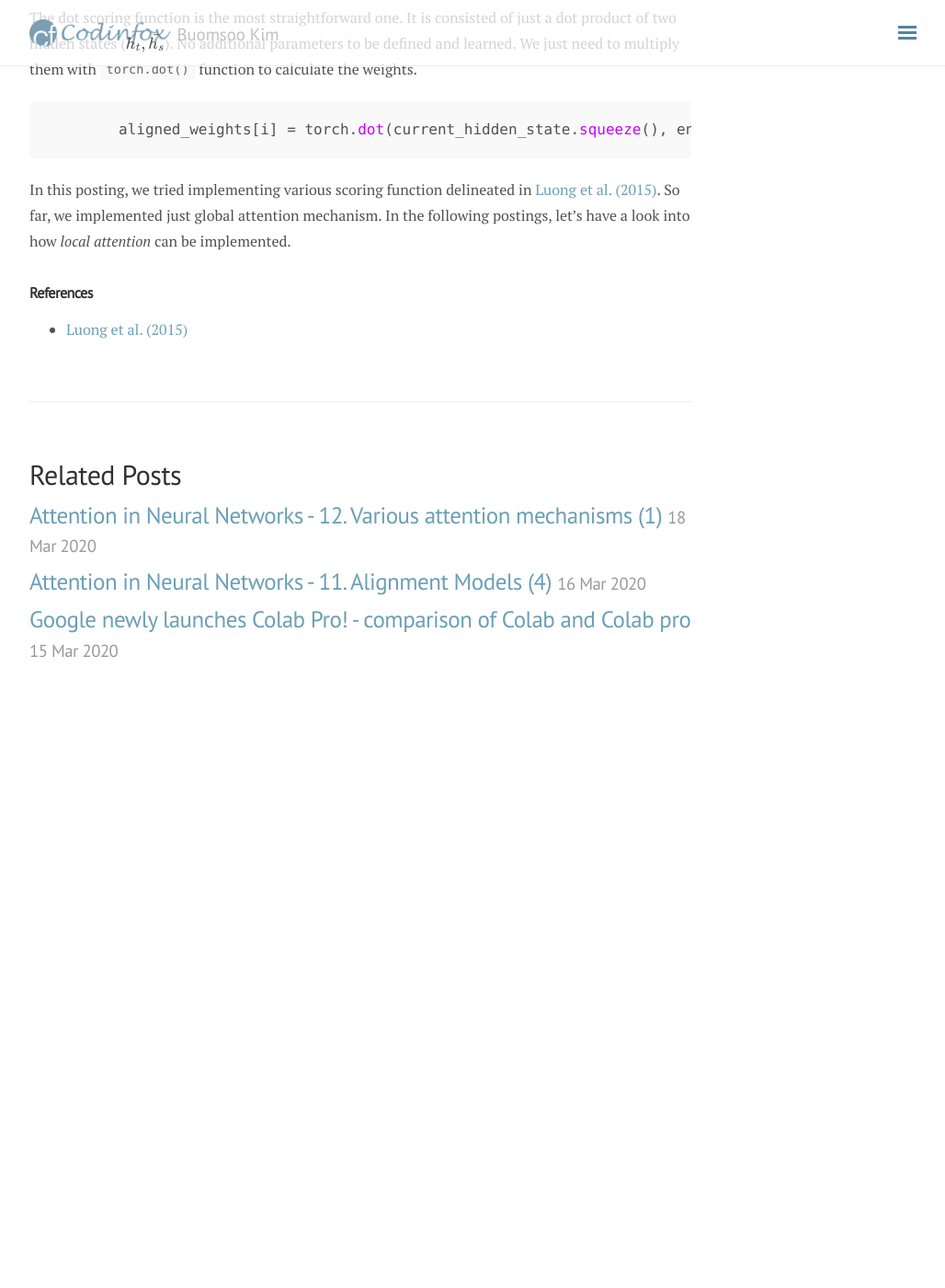
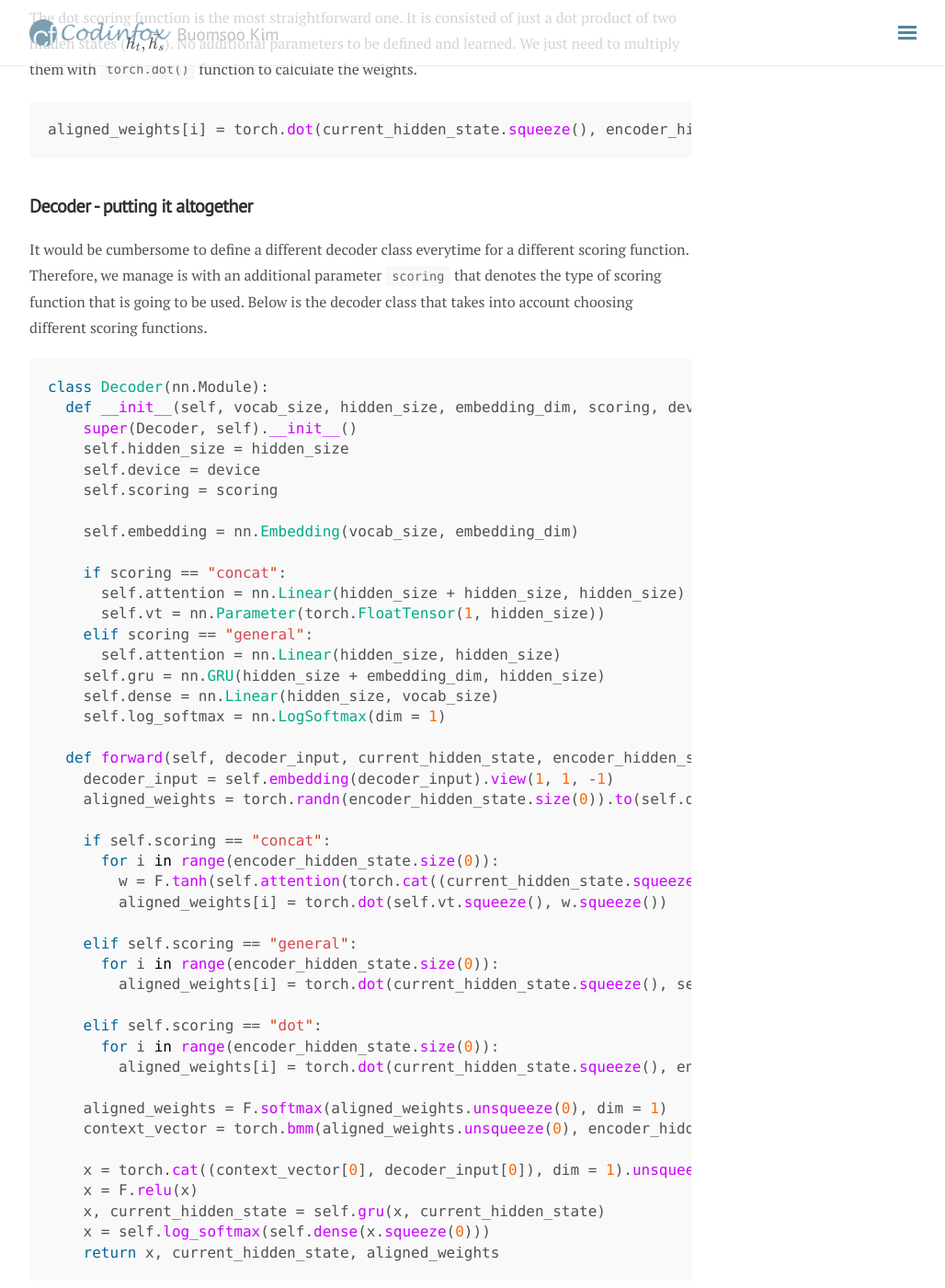
Before and after one commit to buomsoo-kim/buomsoo-kim.github.io, a Jekyll site: the page built from _posts/2020-03-19-Attention-mechanism-13.md.md, in a window 1280 px wide and 1400 px high, scrolled down 2437 px. Shown: the whole window at 92% size, without its empty margins (248-1276 px from the left). Built offline with Jekyll 4.4.1, drawn with Linux system fonts in a browser that asks for light colours; nearby versions of some CDN libraries; formulas are drawn with MathJax 3; comment, search, counter and statistics services are not loaded; before the commit the page ends 3218 px from its top, so only the background shows below that.

Commit message:
Update 2020-03-19-Attention-mechanism-13.md.md

````diff
--- a/_posts/2020-03-19-Attention-mechanism-13.md.md
+++ b/_posts/2020-03-19-Attention-mechanism-13.md.md
@@ -26,7 +26,7 @@ In Pytorch, it was implemented as below. Below is step-by-step procedure of the
 - ```F.softmax()``` function normalizes scored weights.
 
 <p align = "center">
-<img src ="/data/images/2020-03-19/0.PNG" width = "600px" class="center">
+<img src ="/data/images/2020-03-19/0.png" width = "600px" class="center">
 </p>
 
 
@@ -35,16 +35,16 @@ In Pytorch, it was implemented as below. Below is step-by-step procedure of the
 For the concat function, not the simplified one, we just need to add an activation and dot product with $v_a^{T}$. Therefore, in the ```init()``` function of the decoder class, we define another parameter ```vt``` for $v_a^{T}$. This parameter will be jointly trained with other parameters in the network.
 
 ```python
-      self.attention = nn.Linear(hidden_size + hidden_size, hidden_size)
-      self.vt = nn.Parameter(torch.FloatTensor(1, hidden_size))
+self.attention = nn.Linear(hidden_size + hidden_size, hidden_size)
+self.vt = nn.Parameter(torch.FloatTensor(1, hidden_size))
 ```
 
 In the forward function, we just need to add few things. ```F.tanh()``` function will apply the tangent hyperbolic activation over matrix-multiplied outputs. Then, ```torch.dot()``` function will perform the dot product of the parameter and the intermediate output.
 
 ```python
-       for i in range(encoder_hidden_state.size(0)):
-        w = F.tanh(self.attention(torch.cat((current_hidden_state.squeeze(0), encoder_hidden_state[i].unsqueeze(0)), dim = 1)))
-        aligned_weights[i] = torch.dot(self.vt.squeeze(), w.squeeze())
+for i in range(encoder_hidden_state.size(0)):
+    w = F.tanh(self.attention(torch.cat((current_hidden_state.squeeze(0), encoder_hidden_state[i].unsqueeze(0)), dim = 1)))
+    aligned_weights[i] = torch.dot(self.vt.squeeze(), w.squeeze())
 ```
 
 ## General
@@ -58,13 +58,13 @@ score(h_t, \bar{h_s}) = h_t^{T}W_a\bar{h_s}
 Therefore, for the general function we only need the dense layer that performs matrix multiplication by $W_a$. However, note that ```self.attention``` layer here has the input size of ```hidden_size```, instead of ```hidden_size * 2``` as in the concat function. This difference in input dimension arises because the two hidden states are not concatenated in the general scoring function. Therefore, the input size of the general function is equal to the hidden size of \bar{h_s}.
 
 ```python
-      self.attention = nn.Linear(hidden_size, hidden_size)
+self.attention = nn.Linear(hidden_size, hidden_size)
 ```
 
 The computation of weights are also simpler. The source hidden states (```encoder_hidden_state```) are multiplied with $W_a$ by ```self.attention()``` and then dot-producted with the target hidden state (```current_hidden_state```).
 
 ```python
-       aligned_weights[i] = torch.dot(current_hidden_state.squeeze(), self.attention(encoder_hidden_state[i].unsqueeze(0)).squeeze())
+aligned_weights[i] = torch.dot(current_hidden_state.squeeze(), self.attention(encoder_hidden_state[i].unsqueeze(0)).squeeze())
 ```
 
 ## Dot
@@ -72,7 +72,57 @@
 The dot scoring function is the most straightforward one. It is consisted of just a dot product of two hidden states ($h_t, \bar{h_s}$). No additional parameters to be defined and learned. We just need to multiply them with ```torch.dot()``` function to calculate the weights.
 
 ```python
+aligned_weights[i] = torch.dot(current_hidden_state.squeeze(), encoder_hidden_state[i].squeeze())
+```
+
+## Decoder - putting it altogether
+
+It would be cumbersome to define a different decoder class everytime for a different scoring function. Therefore, we manage is with an additional parameter ```scoring``` that denotes the type of scoring function that is going to be used. Below is the decoder class that takes into account choosing different scoring functions.
+
+```python
+class Decoder(nn.Module):
+  def __init__(self, vocab_size, hidden_size, embedding_dim, scoring, device):
+    super(Decoder, self).__init__()
+    self.hidden_size = hidden_size
+    self.device = device
+    self.scoring = scoring
+
+    self.embedding = nn.Embedding(vocab_size, embedding_dim)
+
+    if scoring == "concat":
+      self.attention = nn.Linear(hidden_size + hidden_size, hidden_size)
+      self.vt = nn.Parameter(torch.FloatTensor(1, hidden_size))
+    elif scoring == "general":
+      self.attention = nn.Linear(hidden_size, hidden_size)
+    self.gru = nn.GRU(hidden_size + embedding_dim, hidden_size)
+    self.dense = nn.Linear(hidden_size, vocab_size)
+    self.log_softmax = nn.LogSoftmax(dim = 1)
+
+  def forward(self, decoder_input, current_hidden_state, encoder_hidden_state):
+    decoder_input = self.embedding(decoder_input).view(1, 1, -1)
+    aligned_weights = torch.randn(encoder_hidden_state.size(0)).to(self.device)
+
+    if self.scoring == "concat":
+      for i in range(encoder_hidden_state.size(0)):
+        w = F.tanh(self.attention(torch.cat((current_hidden_state.squeeze(0), encoder_hidden_state[i].unsqueeze(0)), dim = 1)))
+        aligned_weights[i] = torch.dot(self.vt.squeeze(), w.squeeze())
+
+    elif self.scoring == "general":
+      for i in range(encoder_hidden_state.size(0)):
+        aligned_weights[i] = torch.dot(current_hidden_state.squeeze(), self.attention(encoder_hidden_state[i].unsqueeze(0)).squeeze())
+
+    elif self.scoring == "dot":
+      for i in range(encoder_hidden_state.size(0)):
         aligned_weights[i] = torch.dot(current_hidden_state.squeeze(), encoder_hidden_state[i].squeeze())
+
+    aligned_weights = F.softmax(aligned_weights.unsqueeze(0), dim = 1)
+    context_vector = torch.bmm(aligned_weights.unsqueeze(0), encoder_hidden_state.view(1, -1 ,self.hidden_size))
+
+    x = torch.cat((context_vector[0], decoder_input[0]), dim = 1).unsqueeze(0)
+    x = F.relu(x)
+    x, current_hidden_state = self.gru(x, current_hidden_state)
+    x = self.log_softmax(self.dense(x.squeeze(0)))
+    return x, current_hidden_state, aligned_weights
 ```
 
 In this posting, we tried implementing various scoring function delineated in [Luong et al. (2015)](https://arxiv.org/pdf/1508.04025.pdf). So far, we implemented just global attention mechanism. In the following postings, let's have a look into how *local attention* can be implemented.
````
